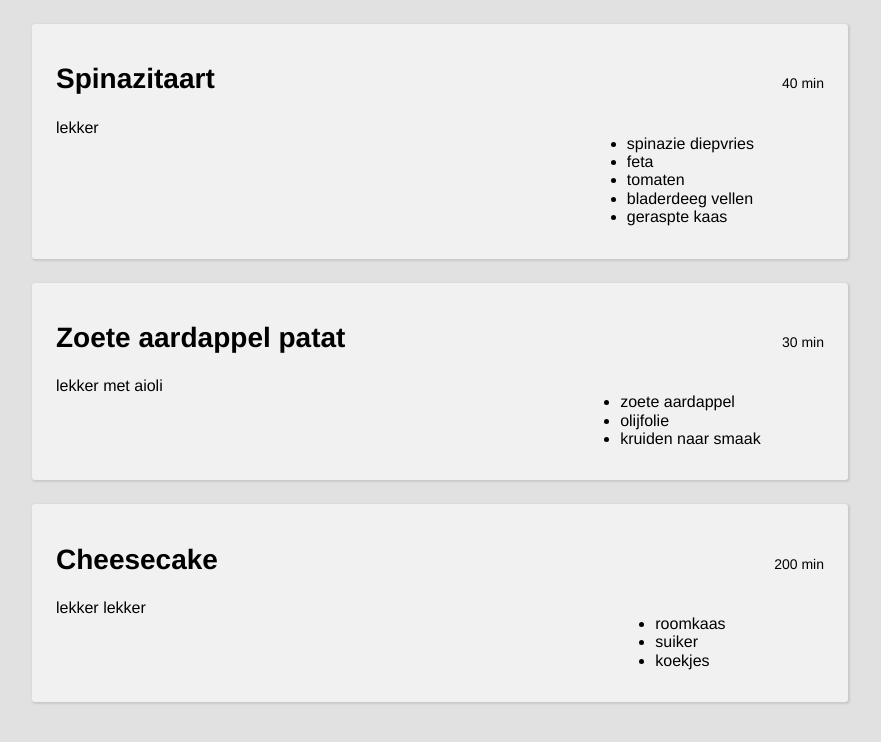
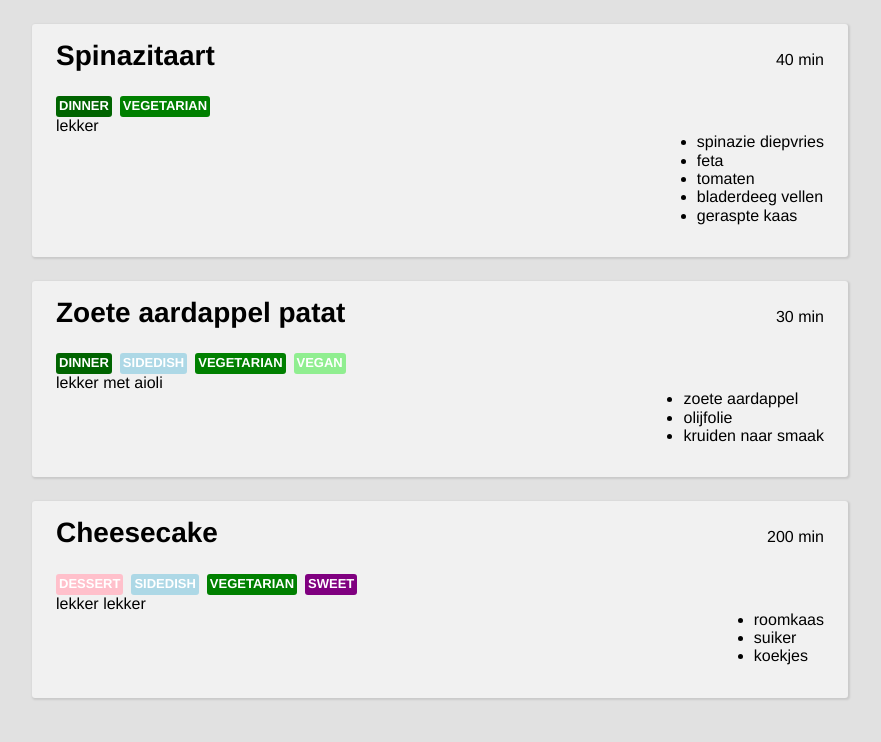
Before and after one commit to madstrawberry/old_recipes, a React (Create React App) app: page / in a window 1280 px wide. Shown: the top 742 px of the page, without its empty margins (200-1081 px from the left). Built offline with nearby package versions, Linux system fonts and the light colour scheme; a web font is replaced by a local one.

Commit message:
Add grid styling

```diff
--- a/src/components/RecipeBlock.tsx
+++ b/src/components/RecipeBlock.tsx
@@ -1,7 +1,9 @@
 import React from 'react';
-import { Recipe } from '../models';
+import { Recipe, RecipeCategory, RecipeType } from '../models';
 import styled from 'styled-components';
-import { GridContainer, GridColumn } from './shared/Grid';
+import { GridContainer } from './shared/GridContainer';
+import { GridColumn } from './shared/GridColumn';
+import { Label } from './shared/Label';
 
 type Props = {
   recipe: Recipe;
@@ -10,10 +12,26 @@ type Props = {
 export const RecipeBlock: React.FC<Props> = ({ recipe }) => {
   return (
     <Container>
-      <Title>
-        {recipe.name}
-        <span>{recipe.time} min</span>
-      </Title>
+      <GridContainer alignItems="baseline">
+        <GridColumn>
+          <Title>{recipe.name}</Title>
+        </GridColumn>
+        <GridColumn align="right">{recipe.time} min</GridColumn>
+      </GridContainer>
+
+      <GridContainer columnGap="sm">
+        {recipe.category.map(c => (
+          <GridColumn>
+            <CategoryLabel type={c}>{c}</CategoryLabel>
+          </GridColumn>
+        ))}
+        {recipe.type.map(t => (
+          <GridColumn>
+            <TypeLabel type={t}>{t}</TypeLabel>
+          </GridColumn>
+        ))}
+      </GridContainer>
+
       <GridContainer>
         <GridColumn width={60}>{recipe.description}</GridColumn>
         <GridColumn>
@@ -41,6 +59,7 @@ const Container = styled.div(({ theme: { grid } }) => ({
 }));
 
 const Title = styled.h2(({ theme }) => ({
+  margin: `0 0 ${theme.grid.lg}px 0`,
   fontSize: 28,
   fontWeight: theme.font.bold,
   display: 'flex',
@@ -51,3 +70,44 @@ const Title = styled.h2(({ theme }) => ({
     fontWeight: theme.font.default,
   },
 }));
+
+const CategoryLabel = styled(Label)<{ type: RecipeCategory }>`
+  background: ${props => {
+    switch (props.type) {
+      case 'breakfast':
+        return 'yellow';
+      case 'dessert':
+        return 'pink';
+      case 'dinner':
+        return 'darkgreen';
+      case 'lunch':
+        return 'orange';
+      case 'sidedish':
+        return 'lightblue';
+      case 'starter':
+        return 'beige';
+      default:
+        return 'pink';
+    }
+  }};
+`;
+const TypeLabel = styled(Label)<{ type: RecipeType }>`
+  background: ${props => {
+    switch (props.type) {
+      case 'fish':
+        return 'blue';
+      case 'meat':
+        return 'red';
+      case 'soup':
+        return 'brown';
+      case 'sweet':
+        return 'purple';
+      case 'vegan':
+        return 'lightgreen';
+      case 'vegetarian':
+        return 'green';
+      default:
+        return 'none';
+    }
+  }};
+`;
--- a/src/components/shared/Grid.tsx
+++ /dev/null
@@ -1,9 +0,0 @@
-import styled from 'styled-components';
-
-export const GridContainer = styled.div(() => ({ display: 'flex' }));
-
-type GridColumnProps = { width?: number };
-
-export const GridColumn = styled.div<GridColumnProps>(({ width }) => ({
-  flex: width ? `1 0 ${width}%` : '1 0 auto',
-}));
--- /dev/null
+++ b/src/components/shared/GridColumn.tsx
@@ -0,0 +1,25 @@
+import styled, { css } from 'styled-components';
+
+type GridColumnProps = { width?: number | 'auto'; align?: 'right' | 'left' };
+
+export const GridColumn = styled.div<GridColumnProps>`
+  ${props => !props.align && props.width && flexWidth};
+  ${props => props.align === 'left' && alignLeft};
+  ${props => props.align === 'right' && alignRight};
+`;
+
+const flexWidth = css<GridColumnProps>`
+  flex: ${props => {
+    if (props.width === 'auto') return '1 0 auto';
+
+    return `1 0 ${props.width}%`;
+  }};
+`;
+
+const alignRight = css`
+  margin-left: auto;
+`;
+
+const alignLeft = css`
+  margin-right: auto;
+`;
--- /dev/null
+++ b/src/components/shared/GridContainer.tsx
@@ -0,0 +1,21 @@
+import styled, { css } from 'styled-components';
+import { GridColumn } from './GridColumn';
+import { GridSize } from '../../styles/theme';
+import { gridInPx } from '../../styles/themeHelpers';
+
+type GridContainerProps = {
+  alignItems?: 'center' | 'baseline';
+  columnGap?: GridSize;
+};
+
+export const GridContainer = styled.div<GridContainerProps>`
+  display: flex;
+  ${props => props.alignItems && `align-items: ${props.alignItems}`};
+  ${props => props.columnGap && columnGap};
+`;
+
+const columnGap = css<GridContainerProps>`
+  > ${GridColumn} + ${GridColumn} {
+    margin-left: ${props => gridInPx(props, props.columnGap!)};
+  }
+`;
--- /dev/null
+++ b/src/components/shared/Label.tsx
@@ -0,0 +1,15 @@
+import styled from 'styled-components';
+
+export const Label = styled.div<{ type: string }>`
+  padding: 3px;
+  font-size: 13px;
+  text-transform: uppercase;
+  font-weight: ${props => props.theme.font.bold};
+  color: #fff;
+  border-radius: 3px;
+  background: pink;
+
+  & + & {
+    margin-left: ${props => props.theme.grid.sm}px;
+  }
+`;
--- a/src/models.ts
+++ b/src/models.ts
@@ -1,6 +1,6 @@
-type RecipeType = 'vegetarian' | 'vegan' | 'meat' | 'fish' | 'sweet' | 'soup';
+export type RecipeType = 'vegetarian' | 'vegan' | 'meat' | 'fish' | 'sweet' | 'soup';
 
-type RecipeCategory = 'breakfast' | 'dinner' | 'lunch' | 'dessert' | 'starter' | 'sidedish';
+export type RecipeCategory = 'breakfast' | 'dinner' | 'lunch' | 'dessert' | 'starter' | 'sidedish';
 
 type Unit = 'ts' | 'tbs' | 'ml' | 'l' | 'gr' | 'kg' | 'pc';
 
--- a/src/styles/theme.ts
+++ b/src/styles/theme.ts
@@ -18,4 +18,6 @@ export const theme = {
   },
 };
 
+export type GridSize = 'xs' | 'sm' | 'md' | 'lg' | 'xl' | 'xxl';
+
 export type Theme = typeof theme;
--- /dev/null
+++ b/src/styles/themeHelpers.ts
@@ -0,0 +1,5 @@
+import { Theme, GridSize } from './theme';
+
+export function gridInPx(props: { theme: Theme }, size: GridSize) {
+  return `${props.theme.grid[size]}px`;
+}
```
